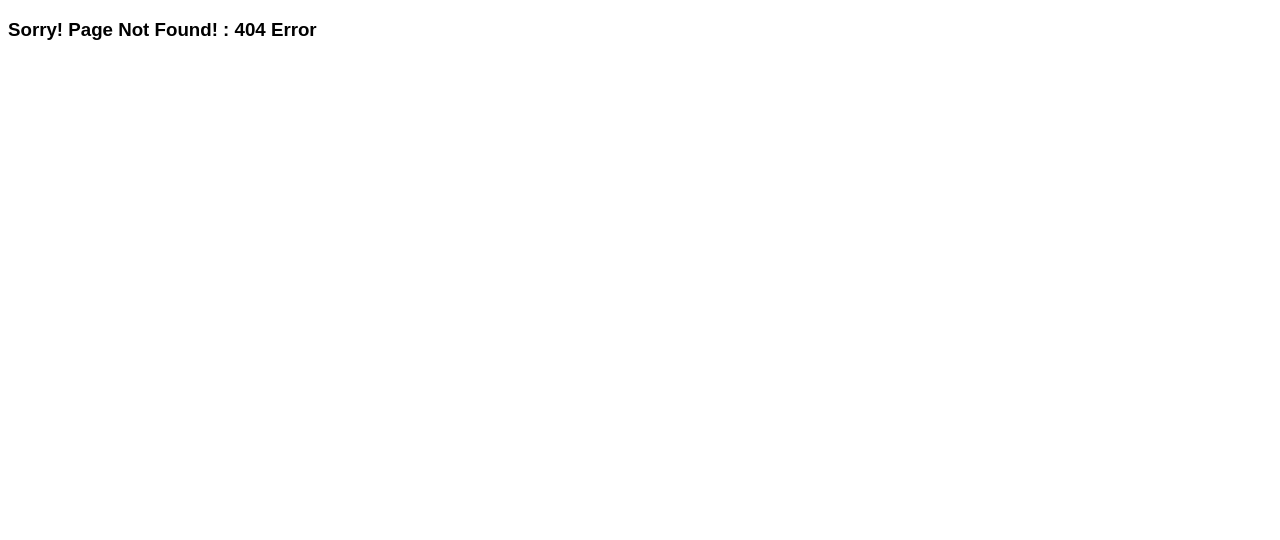
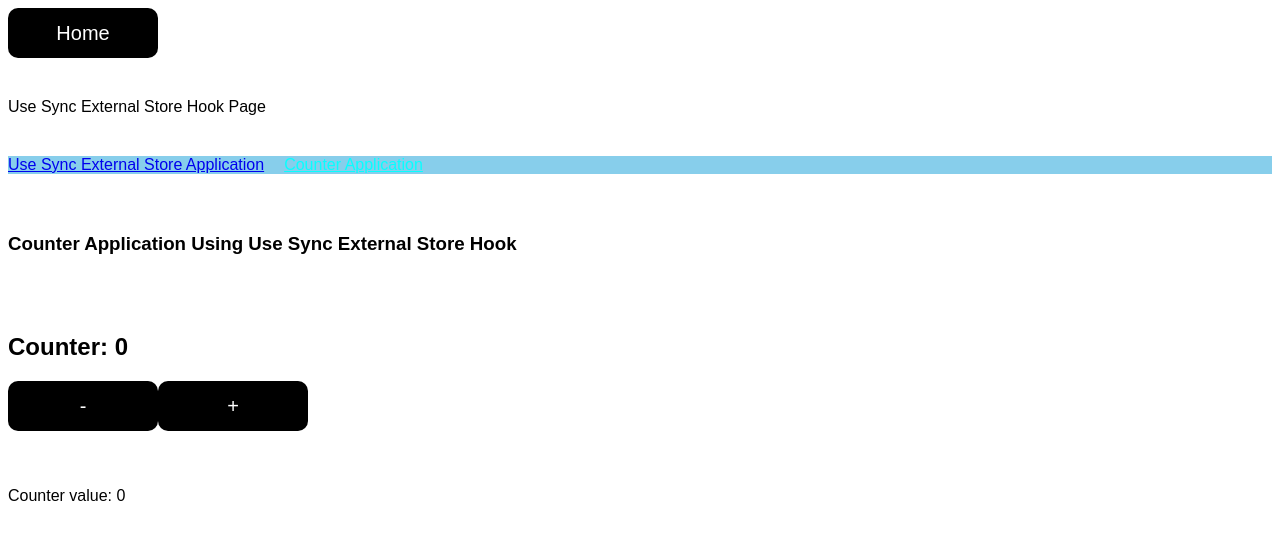
Before and after one commit to rahulsalinskee/hello-world, a React (Create React App) app: page /use-sync-external-store-hook-page/counter-application-using-use-sync-external-store-hook in a window 1280 px wide. Before the commit this address had no page. Shown: the top 540 px of the page. Built offline with nearby package versions, Linux system fonts and the light colour scheme.

Commit message:
Use Sync External Store Hook

```diff
--- /dev/null
+++ b/src/Hooks/UseSyncExternalStore/CounterApplicationUsingUseSyncExternalStoreHook/CounterApplicationUsingUseSyncExternalStoreHook.jsx
@@ -0,0 +1,80 @@
+import React, { useSyncExternalStore } from 'react';
+
+/* ***** ------------------------------------------- ***** */
+
+// Create a simple external store
+const createStore = (initialState) => {
+    let state = initialState;
+    const listeners = new Set();
+
+    return {
+        subscribe: (listener) => {
+            listeners.add(listener);
+            return () => listeners.delete(listener);
+        },
+        getSnapshot: () => state,
+        setState: (newState) => {
+            state = typeof newState === 'function' ? newState(state) : newState;
+            listeners.forEach(listener => listener());
+        }
+    };
+};
+
+// Create a counter store
+const counterStore = createStore(0);
+
+/* ***** ------------------------------------------- ***** */
+
+// Custom hook to use the counter store
+const useCounter = () => {
+    const count = useSyncExternalStore(
+        counterStore.subscribe,
+        counterStore.getSnapshot
+    );
+
+    const increment = () => counterStore.setState(currentCount => currentCount + 1);
+    const decrement = () => counterStore.setState(currentCount => currentCount - 1);
+
+    return { count, increment, decrement };
+};
+
+/* ***** ------------------------------------------- ***** */
+
+// Counter component using the external store
+const Counter = () => {
+    const { count, increment, decrement } = useCounter();
+
+    return (
+        <div>
+            <h2>Counter: {count}</h2>
+            <div>
+                <button onClick={decrement}>-</button>
+                <button onClick={increment}>+</button>
+            </div>
+        </div>
+    );
+};
+
+/* ***** ------------------------------------------- ***** */
+
+// Display component to show counter value elsewhere
+const CounterDisplay = () => {
+    const { count } = useCounter();
+    return (
+        <div>
+            <p>Counter value: {count}</p>
+        </div>
+    );
+};
+
+/* ***** ------------------------------------------- ***** */
+
+export default function CounterApplicationUsingUseSyncExternalStoreHook() {
+    return (
+        <>
+            <h3>Counter Application Using Use Sync External Store Hook</h3>
+            <Counter />
+            <CounterDisplay />
+        </>
+    )
+}
--- /dev/null
+++ b/src/Hooks/UseSyncExternalStore/UseSyncExternalStoreApplication/UseSyncExternalStoreApplication.jsx
@@ -0,0 +1,18 @@
+import React, { useSyncExternalStore } from 'react';
+
+export default function UseSyncExternalStoreApplication() {
+    const width = useSyncExternalStore((listener) => {
+        window.addEventListener('resize', listener);
+        return (() => {
+            window.removeEventListener('resize', listener);
+        })
+    }, () => {
+        return window.innerWidth;
+    });
+    return (
+        <>
+            <h3>Use Sync External Store Application</h3>
+            <h4>Window Size: {width}</h4>
+        </>
+    )
+}
--- a/src/Pages/HomePage.jsx
+++ b/src/Pages/HomePage.jsx
@@ -7,6 +7,7 @@ export function HomePage() {
     const contactPagePath = '/contact';
     const productPagePath = '/product';
     const hooksPagePath = '/use-reducer-hook';
+    const useSyncExternalStoreHooksPagePath = '/use-sync-external-store-hook-page';
 
     function LoadContactPageButtonClickHandler(event) {
         event.preventDefault();
@@ -25,16 +26,21 @@ export function HomePage() {
         navigateTo(-1);
     }
 
+    function LoadUseSyncExternalStoreHooksPageButtonClickHandler(event) {
+        navigateTo(useSyncExternalStoreHooksPagePath);
+    }
+
     return (
         <>
             <NavBarPage />
             <h3>This is Home Page!</h3>
 
             <div>
+                <button onClick={BackButtonOnClickEventHandler}>Back</button>
                 <button onClick={LoadContactPageButtonClickHandler}>Contact Page</button>
                 <button onClick={LoadProductPageButtonClickHandler}>Product Page</button>
-                <button onClick={LoadHooksPageButtonClickHandler}>Hooks Page</button>
-                <button onClick={BackButtonOnClickEventHandler}>Back</button>
+                <button style={{ width: '200px' }} onClick={LoadHooksPageButtonClickHandler}>Reducer Hooks Page</button>
+                <button style={{ width: '350px' }} onClick={LoadUseSyncExternalStoreHooksPageButtonClickHandler}>Use Sync External Store Hooks Page</button>
             </div>
 
         </>
--- /dev/null
+++ b/src/Pages/UseSyncExternalStoreHookPage.jsx
@@ -0,0 +1,26 @@
+import React from 'react';
+import { NavLink, Outlet, useNavigate } from 'react-router-dom';
+
+export default function UseSyncExternalStoreHookPage() {
+    const navigateTo = useNavigate();
+    const homePagePath = '/home';
+
+    function HomePageButtonClickEventHandler(event) {
+        event.preventDefault();
+        navigateTo(homePagePath);
+    }
+
+    return (
+        <>
+            <div style={{ display: 'flex', flexDirection: 'column', gap: '2.5rem', height: '100vh' }}>
+                <button onClick={HomePageButtonClickEventHandler}>Home</button>
+                <div>Use Sync External Store Hook Page</div>
+                <div style={{ display: 'flex', flexDirection: 'row', background: 'skyblue', gap: '20px' }}>
+                    <NavLink to='use-sync-external-store-application'>Use Sync External Store Application</NavLink>
+                    <NavLink to='counter-application-using-use-sync-external-store-hook'>Counter Application</NavLink>
+                </div>
+                <Outlet />
+            </div>
+        </>
+    )
+}
--- a/src/Router/ApplicationRouter.jsx
+++ b/src/Router/ApplicationRouter.jsx
@@ -19,6 +19,9 @@ import { ReducerHooksPage } from '../Pages/ReducerHooksPage';
 import { CounterAppWithUseState } from '../Hooks/UseReducer/CounterAppWithUseState/CounterAppWithUseState';
 import { CounterAppWithUseReducer } from '../Hooks/UseReducer/CounterAppWithUseReducer/CounterAppWithUseReducer';
 import UseLayoutEffectApplication from '../Hooks/UseLayoutEffect/WithUseLayoutEffect/UseLayoutEffectApplication';
+import UseSyncExternalStoreApplication from '../Hooks/UseSyncExternalStore/UseSyncExternalStoreApplication/UseSyncExternalStoreApplication';
+import UseSyncExternalStoreHookPage from '../Pages/UseSyncExternalStoreHookPage';
+import CounterApplicationUsingUseSyncExternalStoreHook from '../Hooks/UseSyncExternalStore/CounterApplicationUsingUseSyncExternalStoreHook/CounterApplicationUsingUseSyncExternalStoreHook';
 
 export function ApplicationRouter() {
     return (
@@ -41,6 +44,10 @@ export function ApplicationRouter() {
                         <Route path='with-use-reducer' element={<CounterAppWithUseReducer />} />
                         <Route path='use-layout-effect-hook' element={<UseLayoutEffectApplication />} />
                     </Route>
+                    <Route path='/use-sync-external-store-hook-page/' element={<UseSyncExternalStoreHookPage />}>
+                        <Route path='use-sync-external-store-application' element={<UseSyncExternalStoreApplication />} />
+                        <Route path='counter-application-using-use-sync-external-store-hook' element={<CounterApplicationUsingUseSyncExternalStoreHook />} />
+                    </Route>
                     <Route path='/dashboard' element={<DashboardPage />} />
                     {/* UseParams Hook: 1. Need to add route (Here, route is 'firstName' and 'lastName' variable) for DashboardPage 2. We need to use this (variable name) route in DashboardPage JXS file */}
                     <Route path='/dashboard/:firstName/:lastName' element={<DashboardPage />} />
```
Also changed, not shown: src/Hooks/UseSyncExternalStore/UseSyncExternalStoreDocument/UseSyncExternalStoreDocument.md (added, +22 -0 lines).
